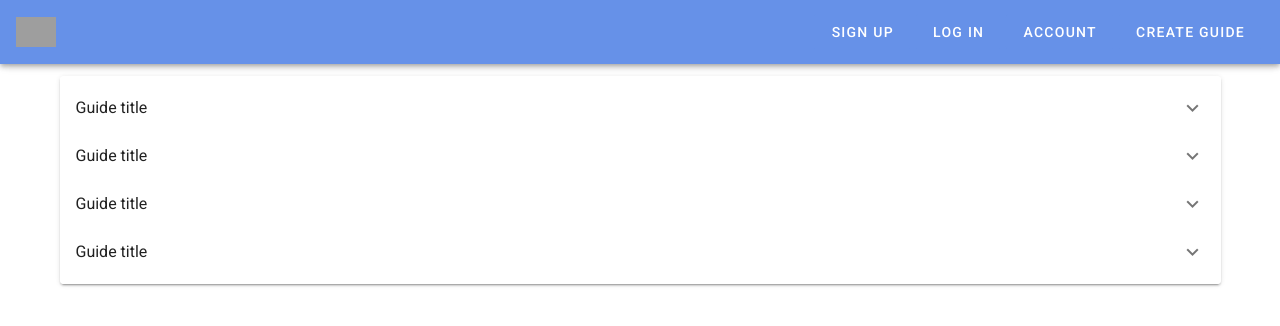
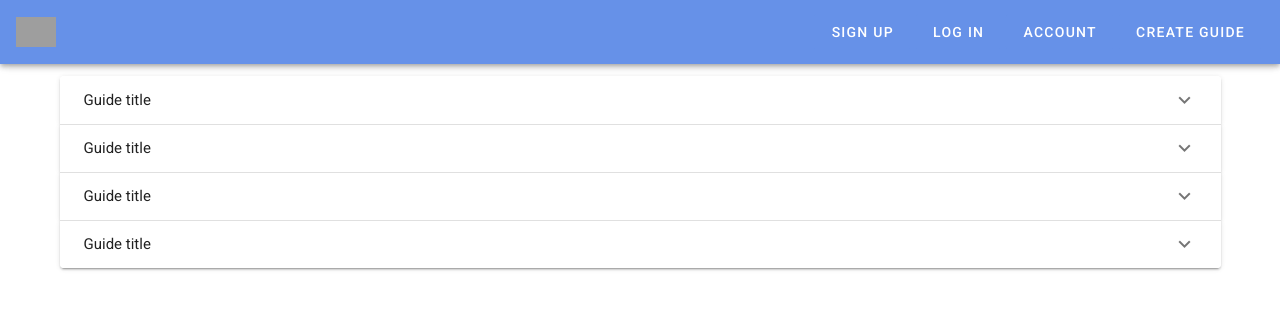
Before and after one commit to KickButtowski80/gameguides-firebase-auth, a Vue app: page / in a window 1280 px wide. Shown: the top 326 px of the page. Built offline with nearby package versions, Linux system fonts and the light colour scheme; grey boxes are pictures that could not be loaded.

Commit message:
changed list to v-expansion-panels

```diff
--- a/src/components/GuideLists.vue
+++ b/src/components/GuideLists.vue
@@ -2,22 +2,12 @@
   <v-container>
     <v-row>
       <v-col>
-        <v-card max-width="auto" class="mx-auto">
-          <v-list>
-            <v-list-group v-for="item in items" :key="item.title">
-              <template v-slot:activator>
-                <v-list-item-content>
-                  <v-list-item-title v-text="item.title"></v-list-item-title>
-                </v-list-item-content>
-              </template>
-              <v-list-item>
-                <v-list-item-content>
-                  <v-list-item-title v-text="item.body"></v-list-item-title>
-                </v-list-item-content>
-              </v-list-item>
-            </v-list-group>
-          </v-list>
-        </v-card>
+        <v-expansion-panels>
+          <v-expansion-panel v-for="item in items" :key="item.title">
+            <v-expansion-panel-header>{{item.title}}</v-expansion-panel-header>
+            <v-expansion-panel-content>{{item.body}}</v-expansion-panel-content>
+          </v-expansion-panel>
+        </v-expansion-panels>
       </v-col>
     </v-row>
   </v-container>
```
